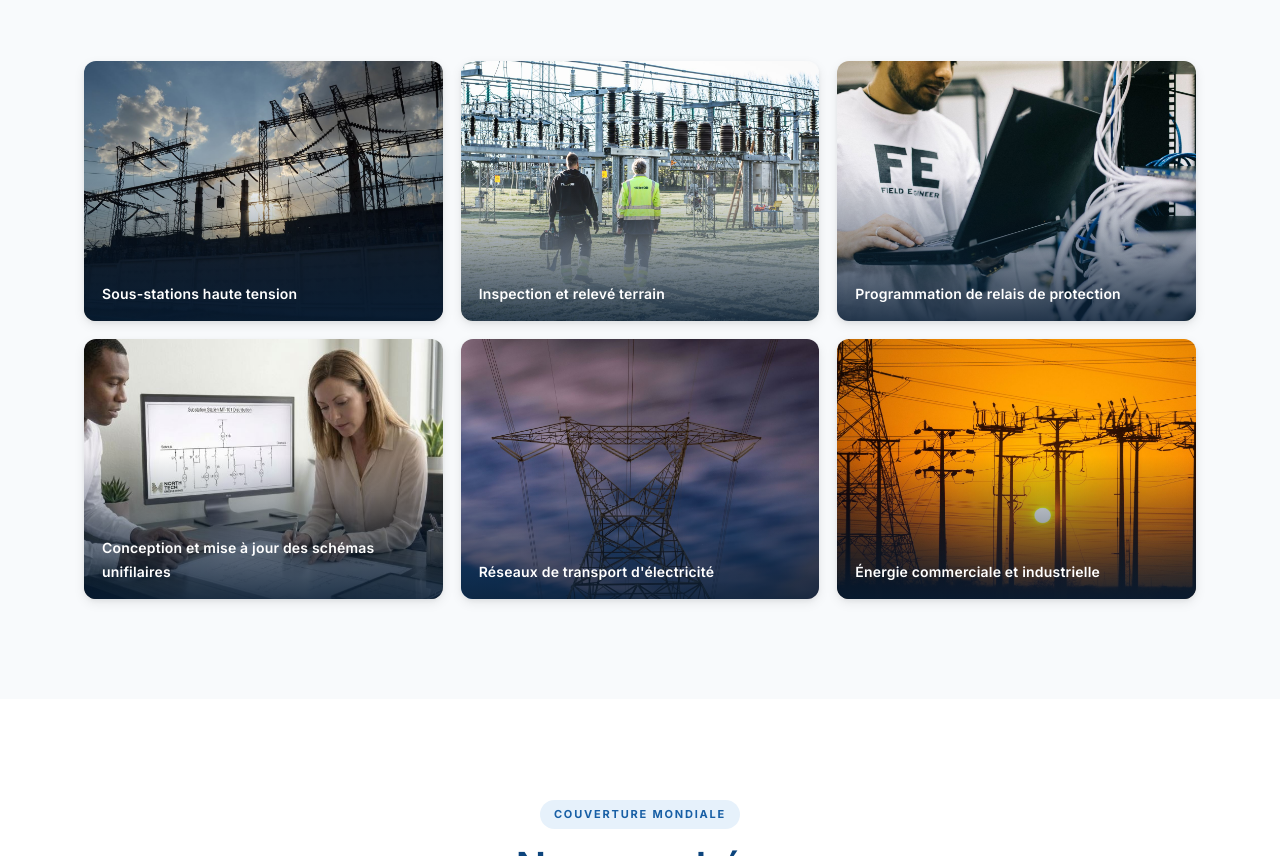
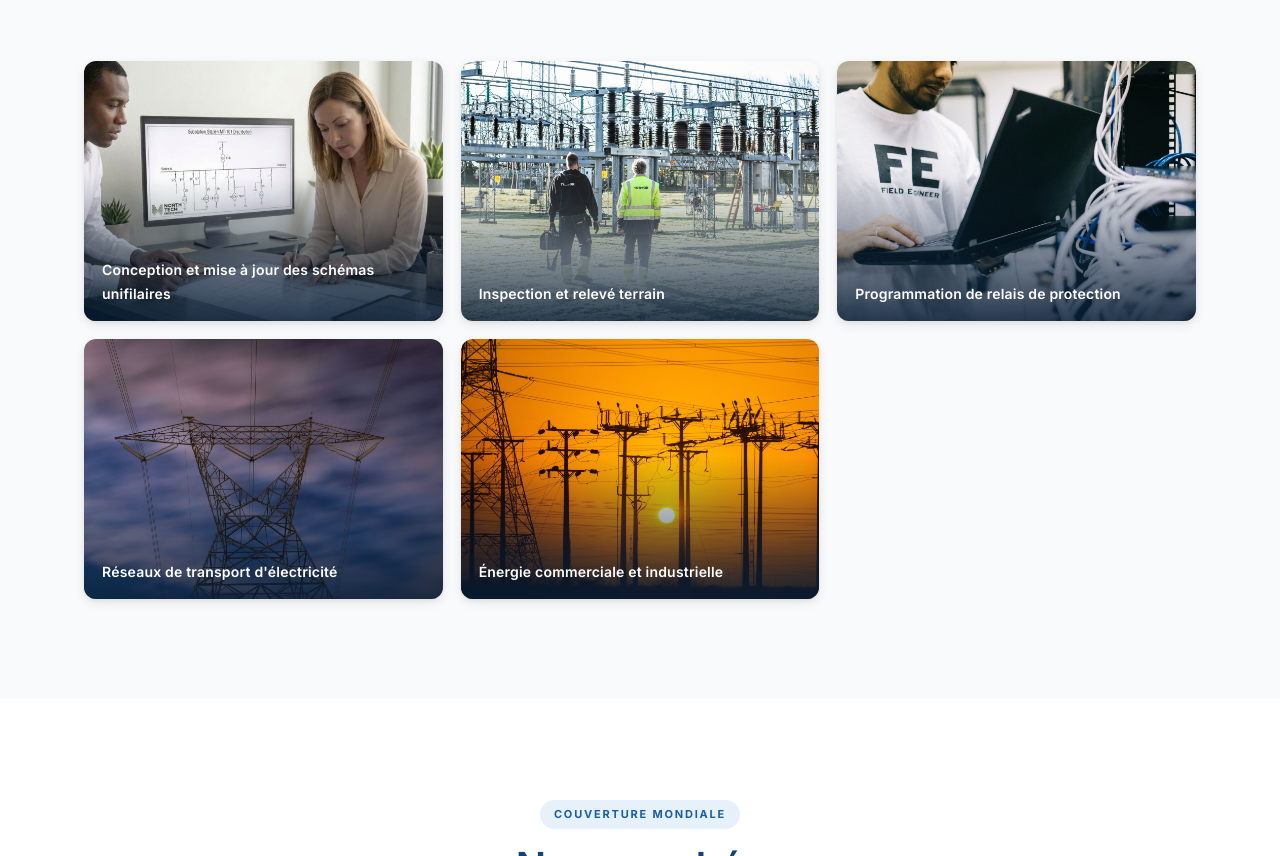
Before and after one commit to djimouu91/northtech-website, a plain HTML site: page index.html in a window 1280 px wide. Shown: the part 3326-4182 px from the top of the page. Drawn offline with Linux system fonts and the light colour scheme.

Commit message:
Move SLD design to first in gallery, remove high-voltage substation item

```diff
--- a/index.html
+++ b/index.html
@@ -327,9 +327,9 @@
 
       <div class="gallery__grid">
         <figure class="gallery__item fade-in">
-          <img src="images/substation-sunset.jpg" alt="Sous-station électrique haute tension au coucher du soleil" loading="lazy">
+          <img src="images/engineers-blueprint.jpg" alt="Ingénieurs analysant un schéma technique" loading="lazy">
           <figcaption>
-            <span data-i18n="gallery1_caption">Sous-stations haute tension</span>
+            <span data-i18n="gallery4_caption">Conception et mise à jour des schémas unifilaires</span>
           </figcaption>
         </figure>
         <figure class="gallery__item fade-in">
@@ -342,12 +342,6 @@
           <img src="images/relay-programming.jpg" alt="Ingénieur programmant un relais de protection avec un ordinateur portable" loading="lazy">
           <figcaption>
             <span data-i18n="gallery3_caption">Programmation de relais de protection</span>
-          </figcaption>
-        </figure>
-        <figure class="gallery__item fade-in">
-          <img src="images/engineers-blueprint.jpg" alt="Ingénieurs analysant un schéma technique" loading="lazy">
-          <figcaption>
-            <span data-i18n="gallery4_caption">Analyse de schémas et plans</span>
           </figcaption>
         </figure>
         <figure class="gallery__item fade-in">
--- a/js/main.js
+++ b/js/main.js
@@ -61,7 +61,6 @@ const T = {
     gallery_tag:   'Sur le terrain',
     gallery_title: 'Notre expertise en infrastructure électrique',
     gallery_desc:  "De la sous-station à l'armoire de distribution, nous intervenons directement sur les équipements pour des relevés précis et des études fiables.",
-    gallery1_caption: 'Sous-stations haute tension',
     gallery2_caption: 'Inspection et relevé terrain',
     gallery3_caption: 'Programmation de relais de protection',
     gallery4_caption: 'Conception et mise à jour des schémas unifilaires',
@@ -163,7 +162,6 @@ const T = {
     gallery_tag:   'In the Field',
     gallery_title: 'Hands-On Electrical Infrastructure Expertise',
     gallery_desc:  'From substations to switchgear rooms, we work directly with equipment to ensure accurate field data and reliable studies.',
-    gallery1_caption: 'High-Voltage Substations',
     gallery2_caption: 'Field Inspection & Survey',
     gallery3_caption: 'Protection Relay Programming',
     gallery4_caption: 'Single-Line Diagram Design & Updates',
@@ -265,7 +263,6 @@ const T = {
     gallery_tag:   'في الميدان',
     gallery_title: 'خبرة ميدانية في البنية التحتية الكهربائية',
     gallery_desc:  'من محطات التحويل إلى لوحات التوزيع، نعمل مباشرة على المعدات لضمان بيانات ميدانية دقيقة ودراسات موثوقة.',
-    gallery1_caption: 'محطات التحويل عالية الجهد',
     gallery2_caption: 'الفحص والمسح الميداني',
     gallery3_caption: 'برمجة مرحلات الحماية',
     gallery4_caption: 'تصميم وتحديث المخططات أحادية الخط',
```
Also changed, not shown: images/substation-sunset.jpg (deleted).
